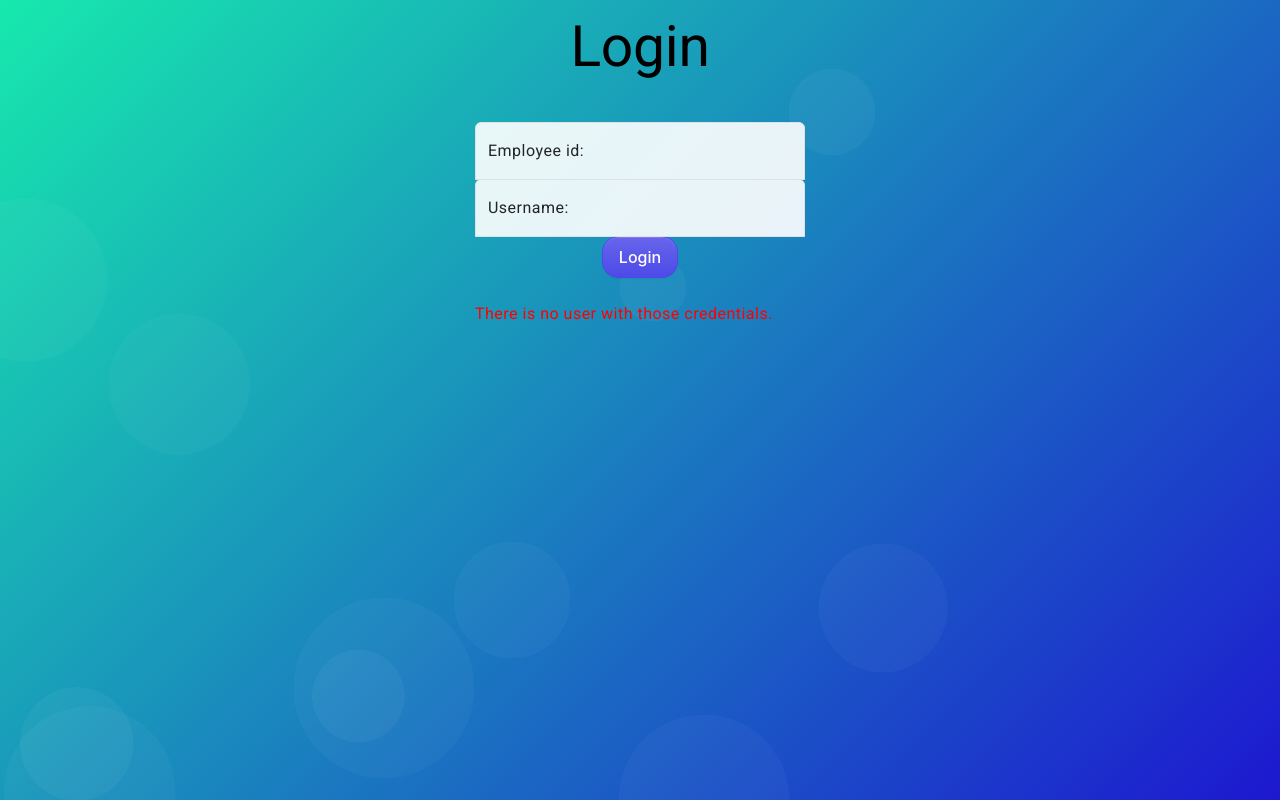
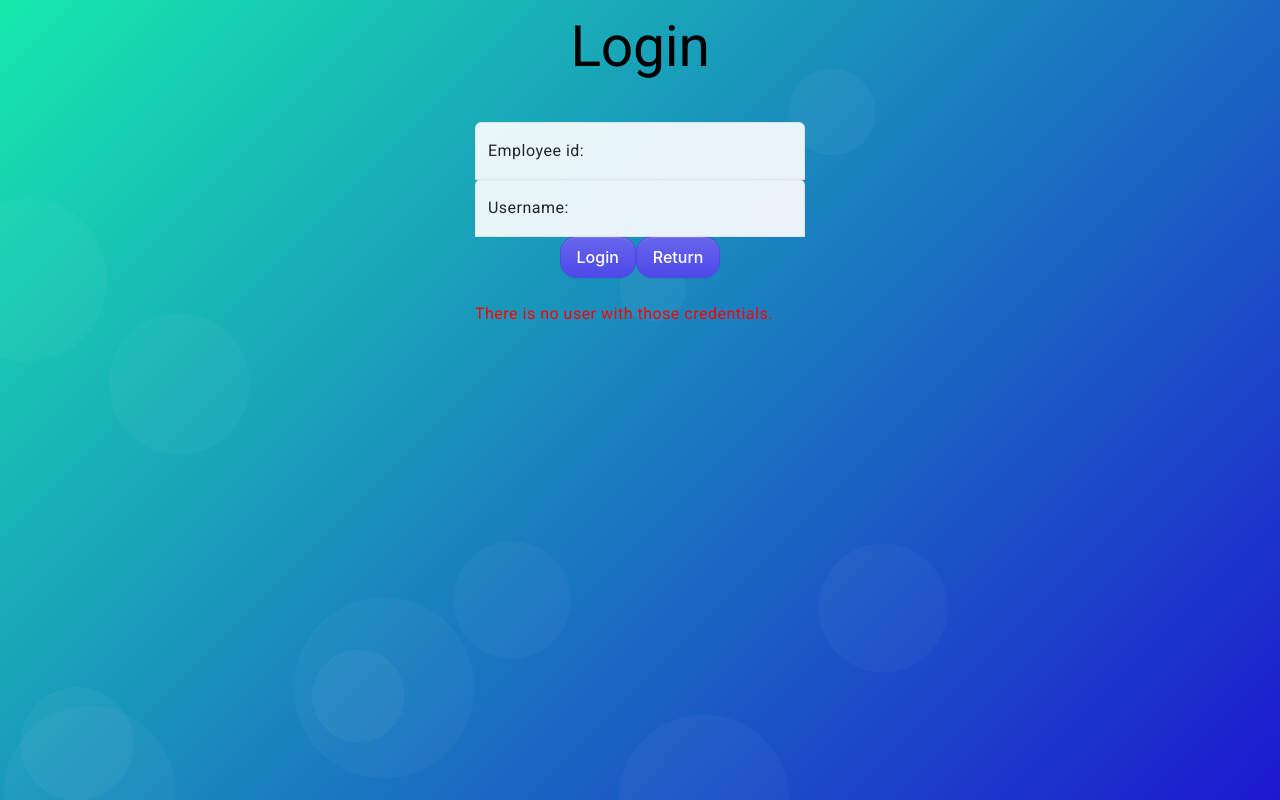
Before and after one commit to fotisgiann0/ReceiptProject, an Angular app in the folder receipt-project/: page /login in a window 1280 px wide. Built offline with nearby package versions, Linux system fonts and the light colour scheme.

Commit message:
added return button

```diff
--- a/receipt-project/src/app/components/login-user/login-user.component.html
+++ b/receipt-project/src/app/components/login-user/login-user.component.html
@@ -18,11 +18,13 @@
     </div>
     <div class="form-button">
       <button class="buttons" type="submit">Login</button>
+      <button class="buttons" type="button" (click)="returnToWelcome()">Return</button>
     </div>
   </form>
   <div *ngIf="!this.isLoginCredentialsCorrect" style="color:red;">
     There is no user with those credentials.
   </div>
+
 </main>
 
 <!-- <span>Login</span>
--- a/receipt-project/src/app/components/login-user/login-user.component.ts
+++ b/receipt-project/src/app/components/login-user/login-user.component.ts
@@ -51,4 +51,7 @@ export class LoginUserComponent {
     })
     }
   }
+  returnToWelcome() {
+    this.router.navigate(['/']);
+  }
 }
--- a/receipt-project/src/app/components/user-register/user-register.component.html
+++ b/receipt-project/src/app/components/user-register/user-register.component.html
@@ -30,6 +30,7 @@
         </div>
         <div class="form-button">
             <button class="buttons" type="submit">Register</button>
+            <button class="buttons" type="button" (click)="returnToWelcome()">Return</button>
         </div>
     </form>
 </main>
--- a/receipt-project/src/app/components/user-register/user-register.component.ts
+++ b/receipt-project/src/app/components/user-register/user-register.component.ts
@@ -47,4 +47,8 @@ export class UserRegisterComponent implements OnDestroy {
   ngOnDestroy(){
     this.subscription.unsubscribe();
   }
+  returnToWelcome() {
+    this.router.navigate(['/']);
+  }
+
 }
```
